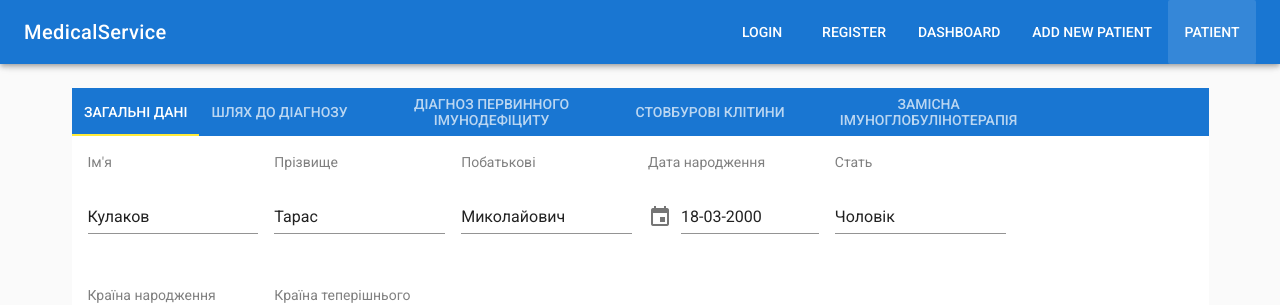
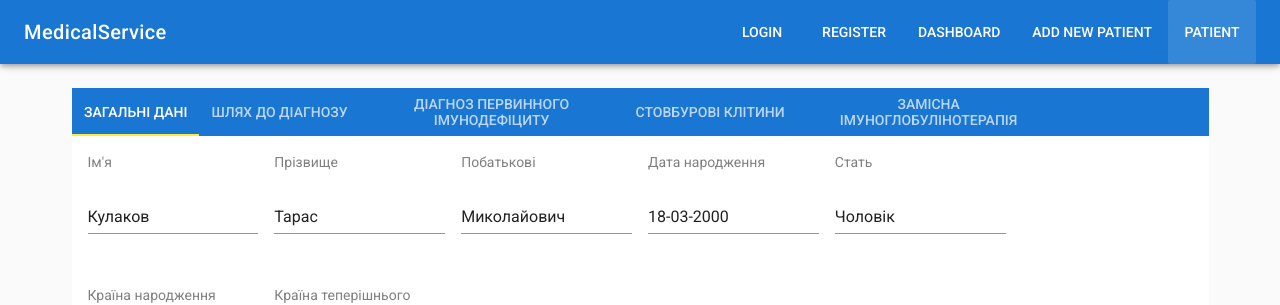
Before and after one commit to SolyaHetman/medical-service, a Vue app in the folder client/: page /#/patientinfo in a window 1280 px wide. Shown: the top 305 px of the page. Built offline with nearby package versions, Linux system fonts and the light colour scheme.

Commit message:
Update Tab1.vue

```diff
--- a/client/src/components/Doctor/PatientInfo/Tabs/Tab1.vue
+++ b/client/src/components/Doctor/PatientInfo/Tabs/Tab1.vue
@@ -31,7 +31,6 @@
           <p><font color="#808080">Дата народження</font></p>
           <v-text-field
             v-model="generalData.birthdate"
-            prepend-icon ="event"
           ></v-text-field>
         </v-flex>
 
```
